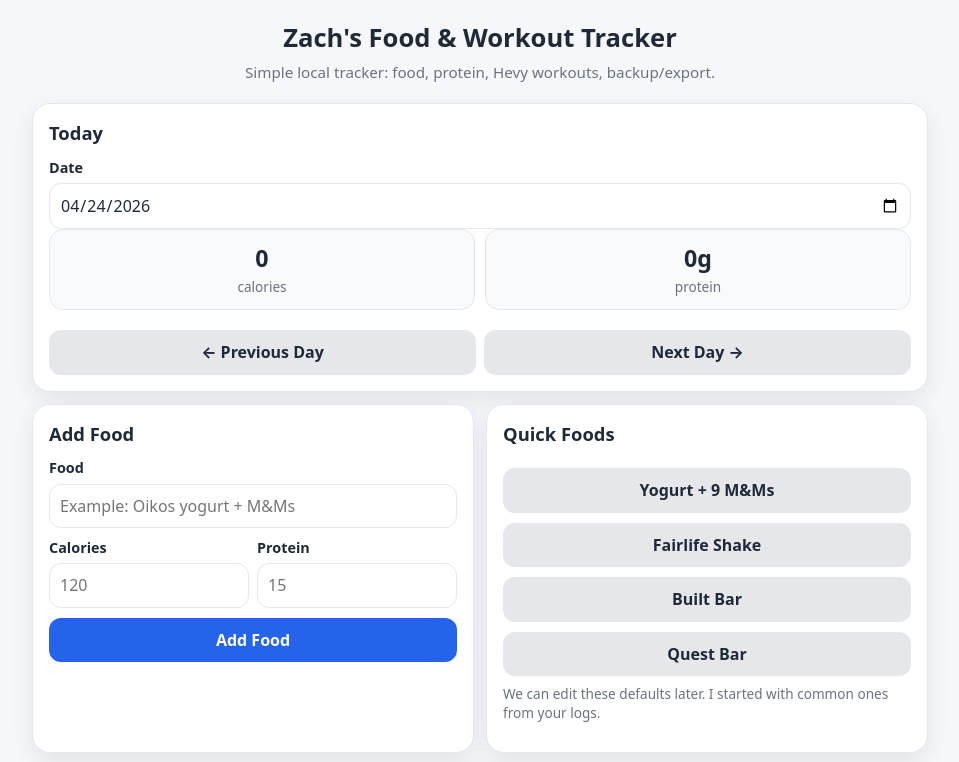
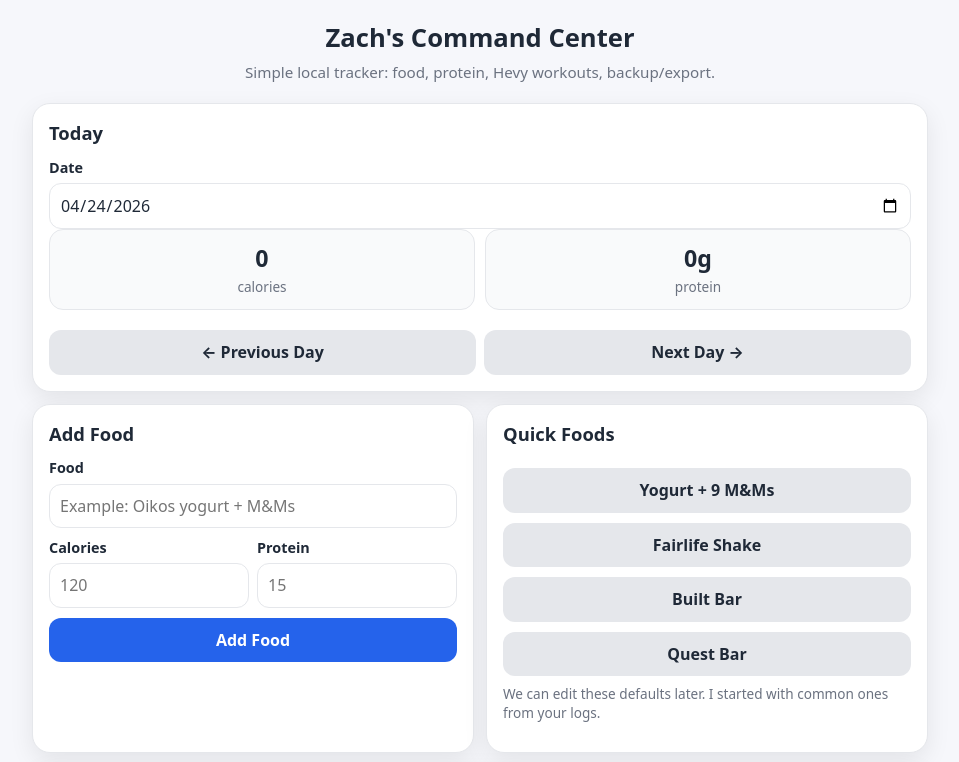
Before and after one commit to Sub0Cool/Food-workout-tracker, a plain HTML site: page index.html in a window 1280 px wide. Shown: the top 762 px of the page, without its empty margins (160-1119 px from the left). Drawn offline with Linux system fonts and the light colour scheme.

Commit message:
Update index.html
Changed Zach's Food & Workout Tracker to Zach's Command Center

```diff
--- a/index.html
+++ b/index.html
@@ -215,7 +215,7 @@
 </head>
 <body>
   <header>
-    <h1>Zach's Food & Workout Tracker</h1>
+    <h1>Zach's Command Center</h1>
     <p>Simple local tracker: food, protein, Hevy workouts, backup/export.</p>
   </header>
 
```
